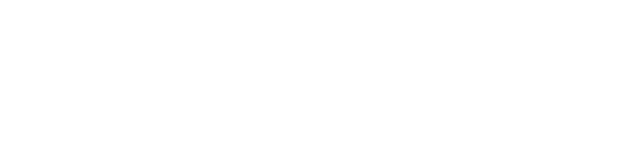
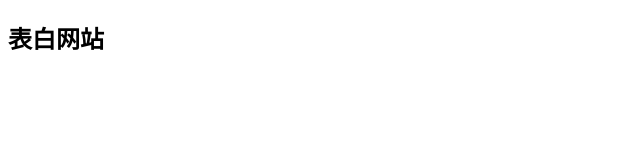
Before and after one commit to Xiaomi-tx/wall3, a plain HTML site: page index.html in a window 1280 px wide. Shown: the whole page, without its empty margins (0-640 px from the left). Drawn offline with Linux system fonts and the light colour scheme.

Commit message:
编写第一句代码

```diff
--- a/index.html
+++ b/index.html
@@ -7,6 +7,6 @@
   <title>Document</title>
 </head>
 <body>
-
+  <h2>表白网站</h2>
 </body>
 </html>
```
